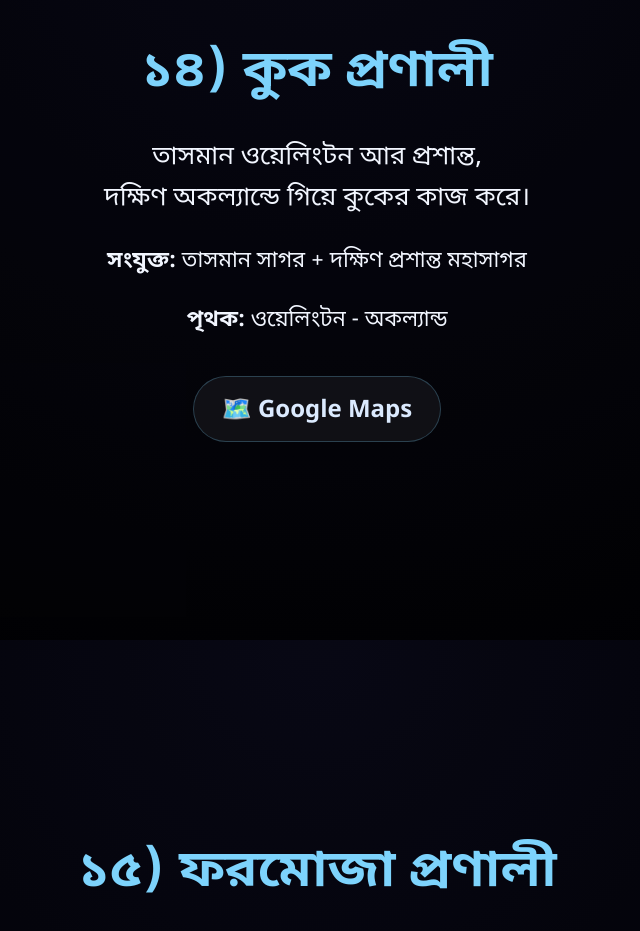
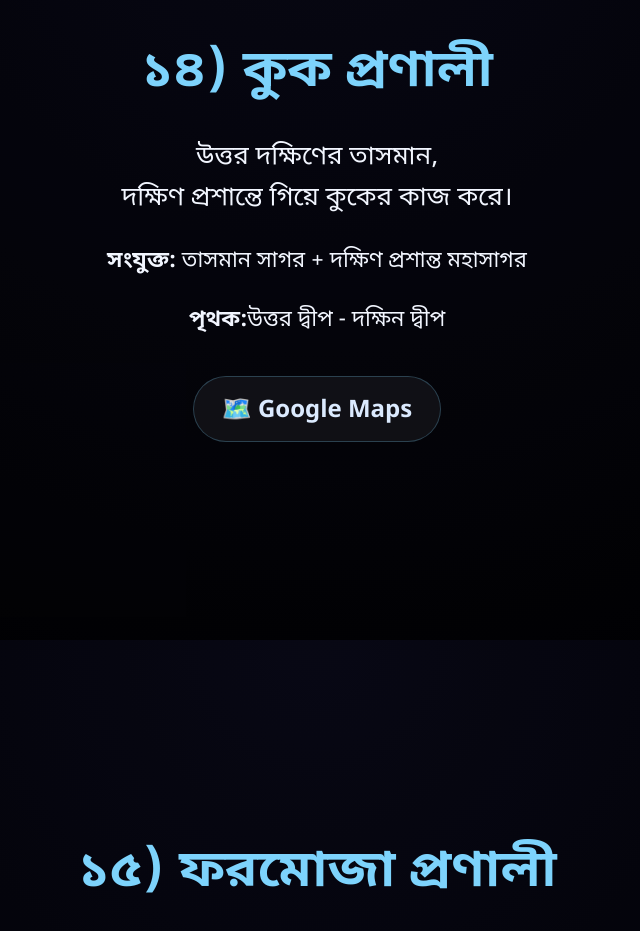
Before and after one commit to plabonkumersarker/strait, a plain HTML site: page index.html in a window 1280 px wide. Shown: the part 10560-11491 px from the top of the page, without its empty margins (323-963 px from the left). Drawn offline with Linux system fonts and the light colour scheme.

Commit message:
Update cooking section content in index.html

```diff
--- a/index.html
+++ b/index.html
@@ -221,10 +221,10 @@ p {
 
 <section class="slide">
   <h1>১৪) কুক প্রণালী</h1>
-  <p>তাসমান ওয়েলিংটন আর প্রশান্ত,<br>
-  দক্ষিণ অকল্যান্ডে গিয়ে কুকের কাজ করে।</p>
+  <p>উত্তর দক্ষিণের তাসমান,<br>
+  দক্ষিণ প্রশান্তে গিয়ে কুকের কাজ করে।</p>
   <p class="meta"><b>সংযুক্ত:</b> তাসমান সাগর + দক্ষিণ প্রশান্ত মহাসাগর</p>
-  <p class="meta"><b>পৃথক:</b> ওয়েলিংটন - অকল্যান্ড</p>
+  <p class="meta"><b>পৃথক:</b>উত্তর দ্বীপ - দক্ষিন দ্বীপ</p>
   <a class="map-btn" href="https://www.google.com/maps/place/Cook+Strait" target="_blank">🗺️ Google Maps</a>
 </section>
 
```
